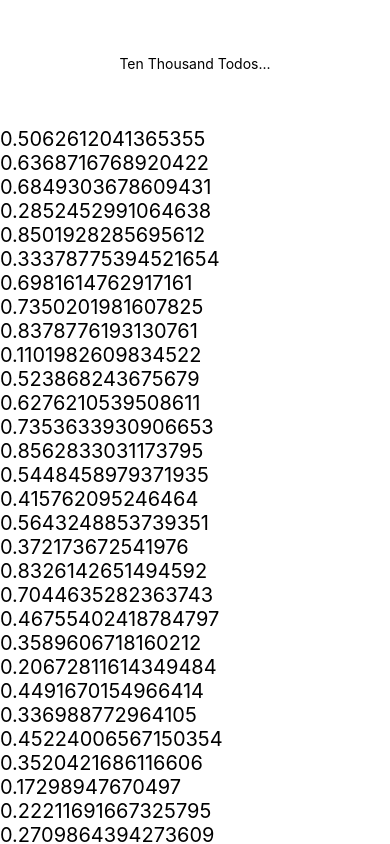
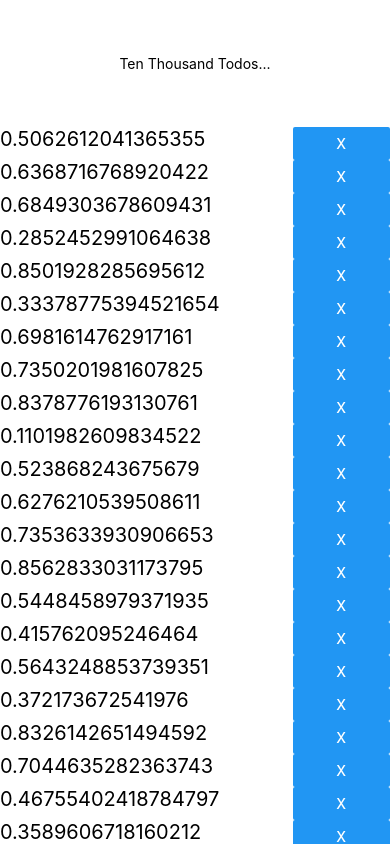
Before and after one commit to topherPedersen/OneMillionTodos, a React Native app: screen / in a window 390 px wide. Built offline with nearby package versions, Linux system fonts and the light colour scheme.

Commit message:
removed unnecessary todo styling

```diff
--- a/Todo.js
+++ b/Todo.js
@@ -7,6 +7,7 @@ import {
   Text,
   StatusBar,
   ActivityIndicator,
+  Button,
 } from 'react-native';
 
 class Todo extends React.Component {
@@ -16,8 +17,16 @@ class Todo extends React.Component {
 
   render() {
     return(
-    <View>
-        <Text style={{fontSize: 20}}>{this.props.todo}</Text>
+    <View style={{flexDirection: 'row', flex: 100}}>
+
+        <View style={{flex: 75}}>
+          <Text style={{fontSize: 20}}>{this.props.todo}</Text>
+        </View>
+
+        <View style={{flex: 25}}>
+          <Button title={"X"}/>
+        </View>
+
     </View>
     );
   }
```
